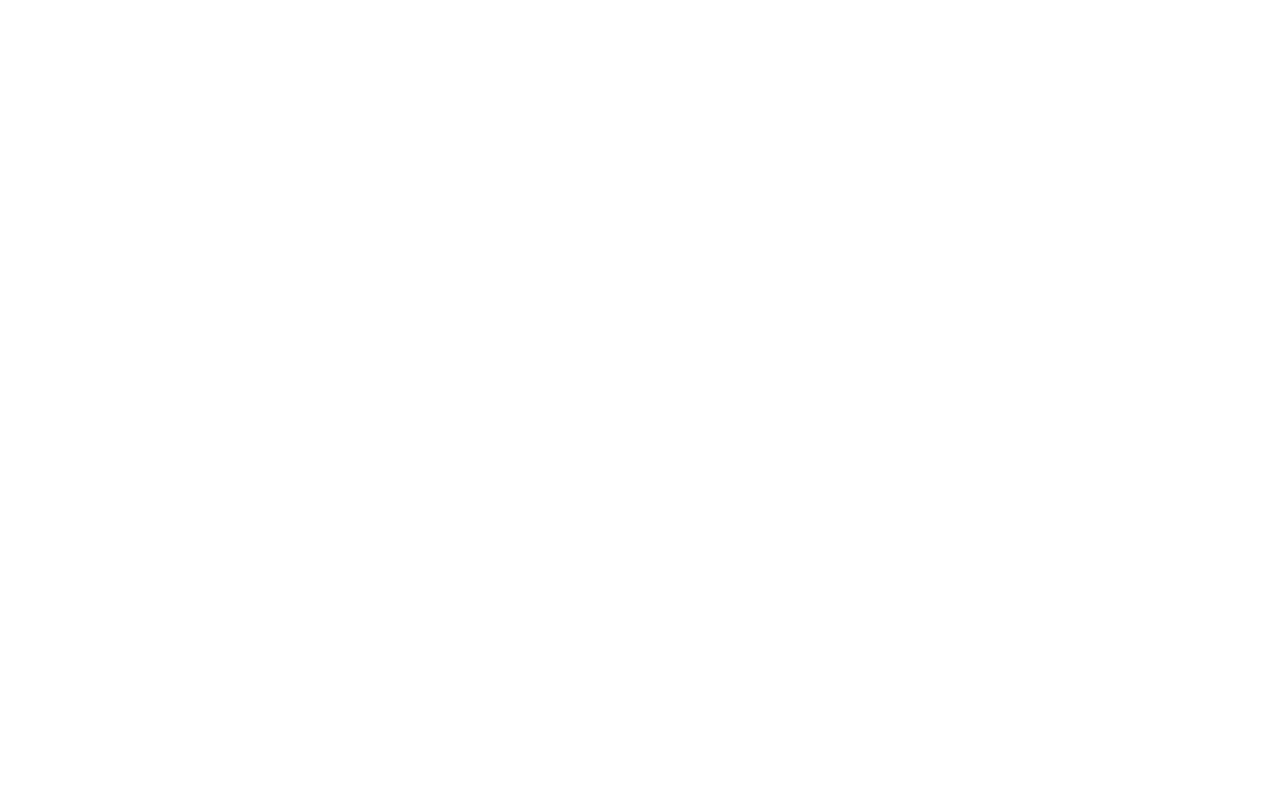
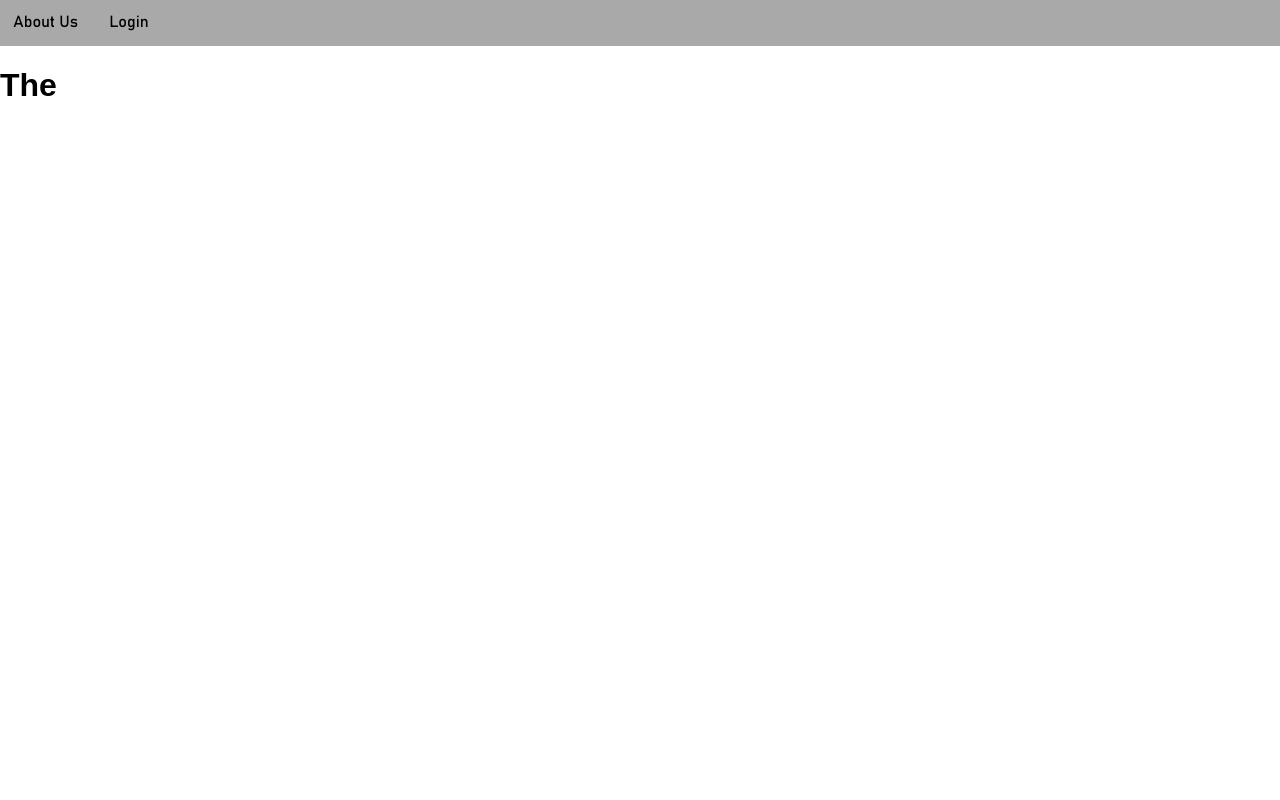
Before and after one commit to I-graham/College-app, a PHP site: page /web/ in a window 1280 px wide. Before the commit the page is empty. Run offline with PHP 8.4, Linux system fonts and the light colour scheme.

Commit message:
Co-authored-by: ebonyyy <ebony.cumbogrant@csedge.org> Co-authored-by: Adamcheng88 <adamchengnyc@gmail.com>

```diff
--- a/web/index.php
+++ b/web/index.php
@@ -7,7 +7,7 @@
 
 	$output = "";
 
-	$output .= file_get_contents("../templates/template.html");
+	$output .= file_get_contents("template.html");
 
 	echo $output;
 
--- a/web/style.css
+++ b/web/style.css
@@ -0,0 +1,27 @@
+body {
+	padding : 0;
+	margin : 0;
+}
+
+@font-face {
+	font-family: Bahn;
+	src : url("bahnschrift.ttf");
+}
+
+nav ul li {
+	list-style-type: none;
+	margin: 10pt;
+	padding: 0;
+	display: inline-block;
+	font-family: Bahn;
+}
+
+nav ul {
+	margin: auto;
+	padding: 0;
+	background-color: darkgrey;
+}
+
+body {
+	font-family: 'Raleway', sans-serif;
+}
--- a/web/template.html
+++ b/web/template.html
@@ -9,13 +9,17 @@
 		<nav>
 			<ul>
 				<li>
-
+					About Us
+				</li>
+				<li>
+					Login
 				</li>
 			</ul>
 		</nav>
 
 		<div class="content">
-
+			<h1 class='slogan'>
+				The
 		</div>
 	</body>
 
```
Also changed, not shown: web/bahnschrift.ttf (added).
